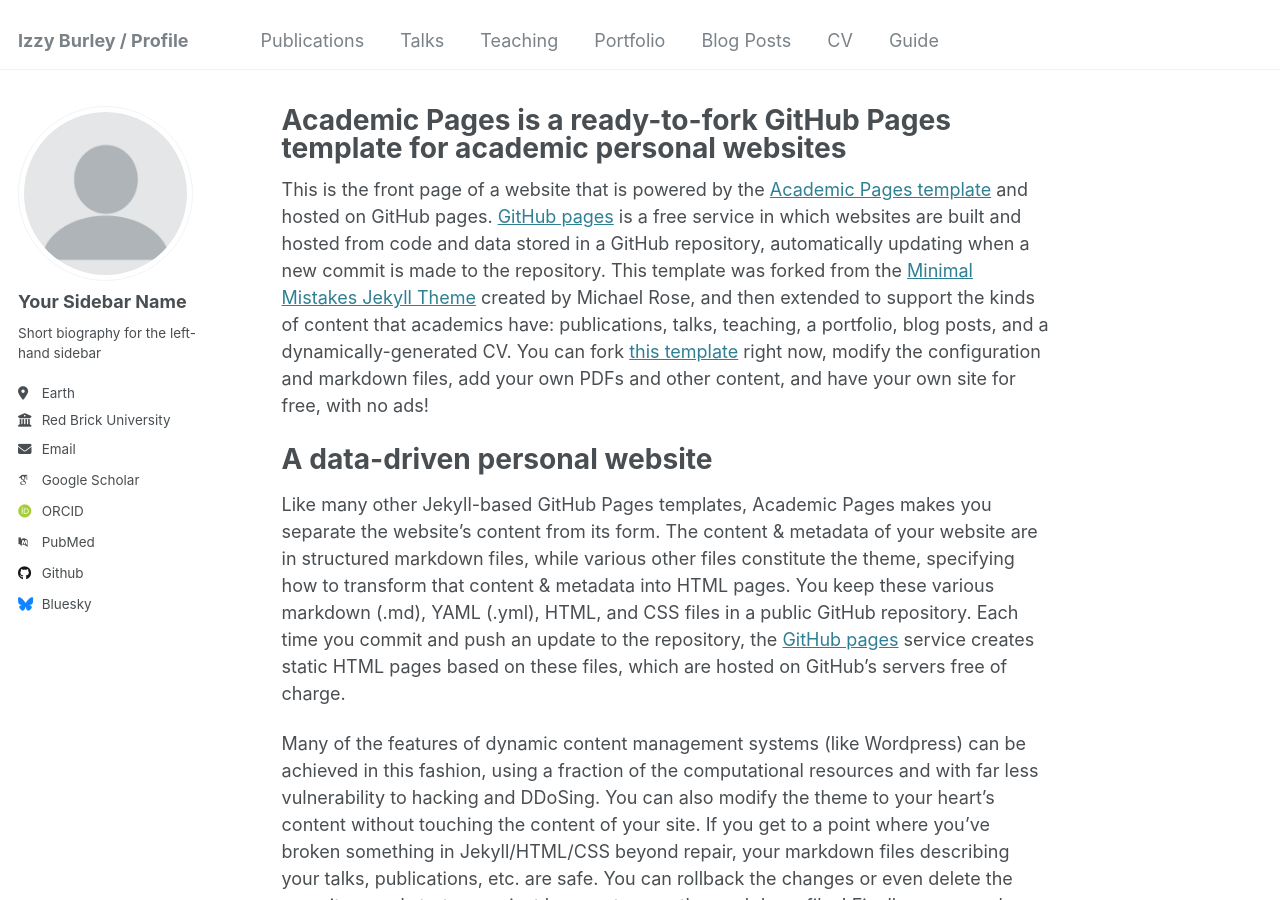
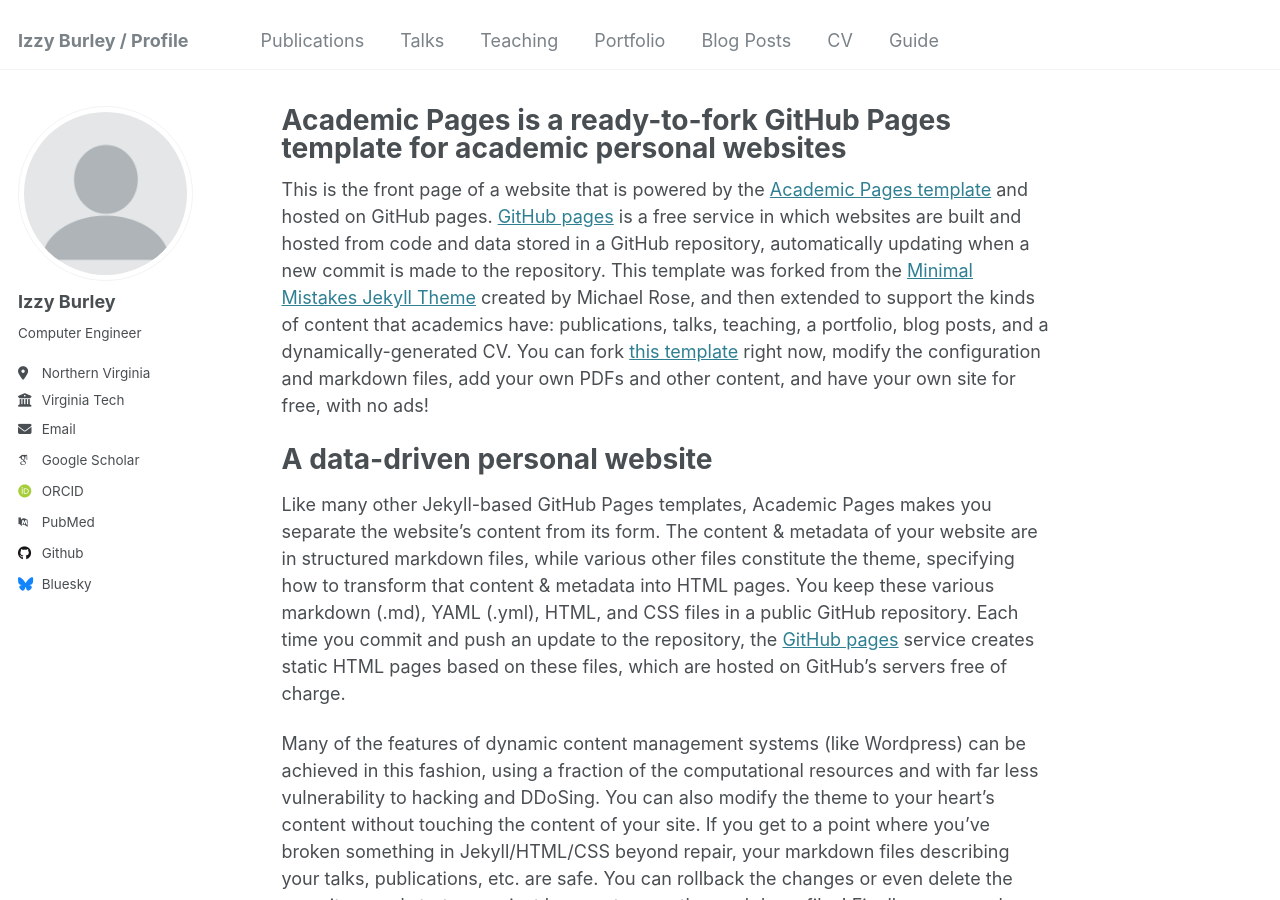
Before and after one commit to izzyburley/izzyburley.github.io, a Jekyll site: the page built from _pages/about.md, in a window 1280 px wide and 900 px high. Built offline with Jekyll 4.4.1, drawn with Linux system fonts in a browser that asks for light colours; some web fonts are replaced.

Commit message:
Update _config.yml

```diff
--- a/_config.yml
+++ b/_config.yml
@@ -22,13 +22,13 @@
 author:
   # Biographic information
   avatar           : "profile.png"
-  name             : "Your Sidebar Name"
+  name             : "Izzy Burley"
   pronouns         : # example: "she/her"
-  bio              : "Short biography for the left-hand sidebar"
-  location         : "Earth"
-  employer         : "Red Brick University"
+  bio              : "Computer Engineer"
+  location         : "Northern Virginia"
+  employer         : "Virginia Tech"
   uri              : # URL
-  email            : "none@example.org"
+  email            : "izzyburley@vt.edu"
 
   # Academic websites
   arxiv            : # URL - Update with the correct link to your profile
```
